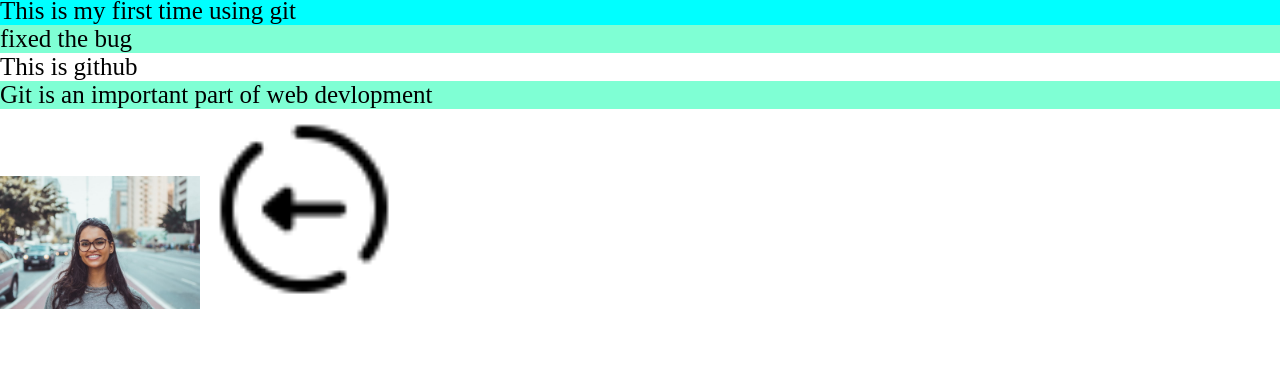
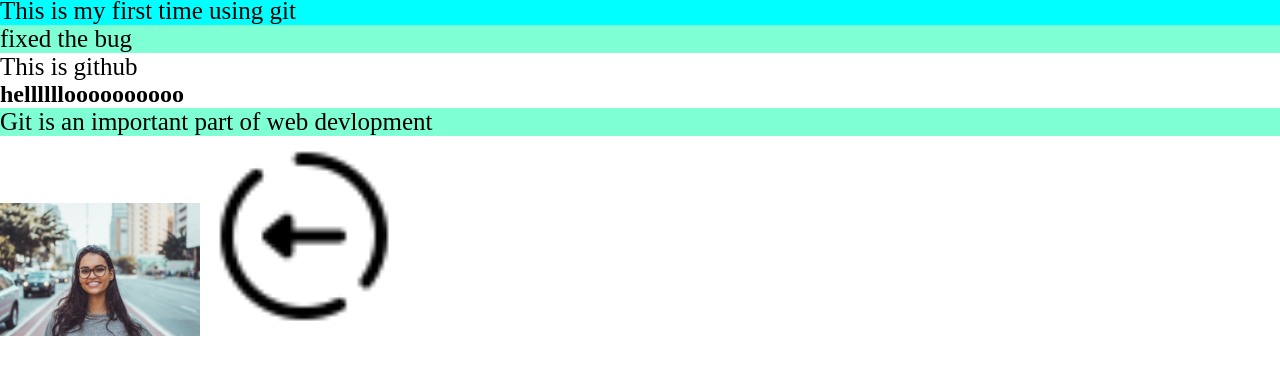
Before and after one commit to neeraj027/gitPractice, a plain HTML site: page index.html in a window 1280 px wide. Shown: the part 61-436 px from the top of the page. Drawn offline with Linux system fonts and the light colour scheme.

Commit message:
index.html h2 heading added

```diff
--- a/index.html
+++ b/index.html
@@ -11,7 +11,7 @@
     <p class="para1">This is my first time using git</p>
     <p class="para2">fixed the bug</p>
     <p>This is github</p>
-
+    <h2>helllllloooooooooo</h2>
     <p class="para2">Git is an important part of web devlopment</p>
     <img src="person-1.jpeg" alt="">
     <img src="icons8-go-back-48.png" alt="">
```
